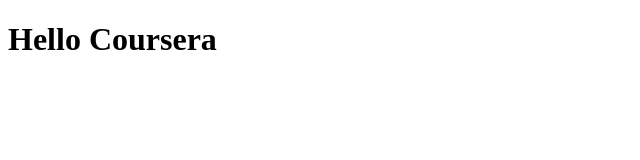
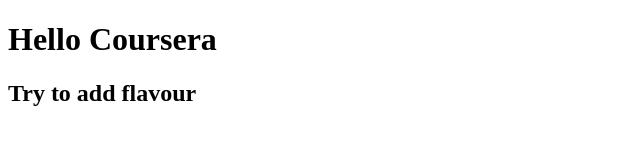
Before and after one commit to RobertFroli/coursera-test, a plain HTML site: page site/index.html in a window 1280 px wide. Shown: the whole page, without its empty margins (0-640 px from the left). Drawn offline with Linux system fonts and the light colour scheme.

Commit message:
04032016

```diff
--- a/site/index.html
+++ b/site/index.html
@@ -5,5 +5,6 @@
 </head>
 <body>
 <h1>Hello Coursera</h1>
+<h2>Try to add flavour</h2>
 </body>
 </html>
```
